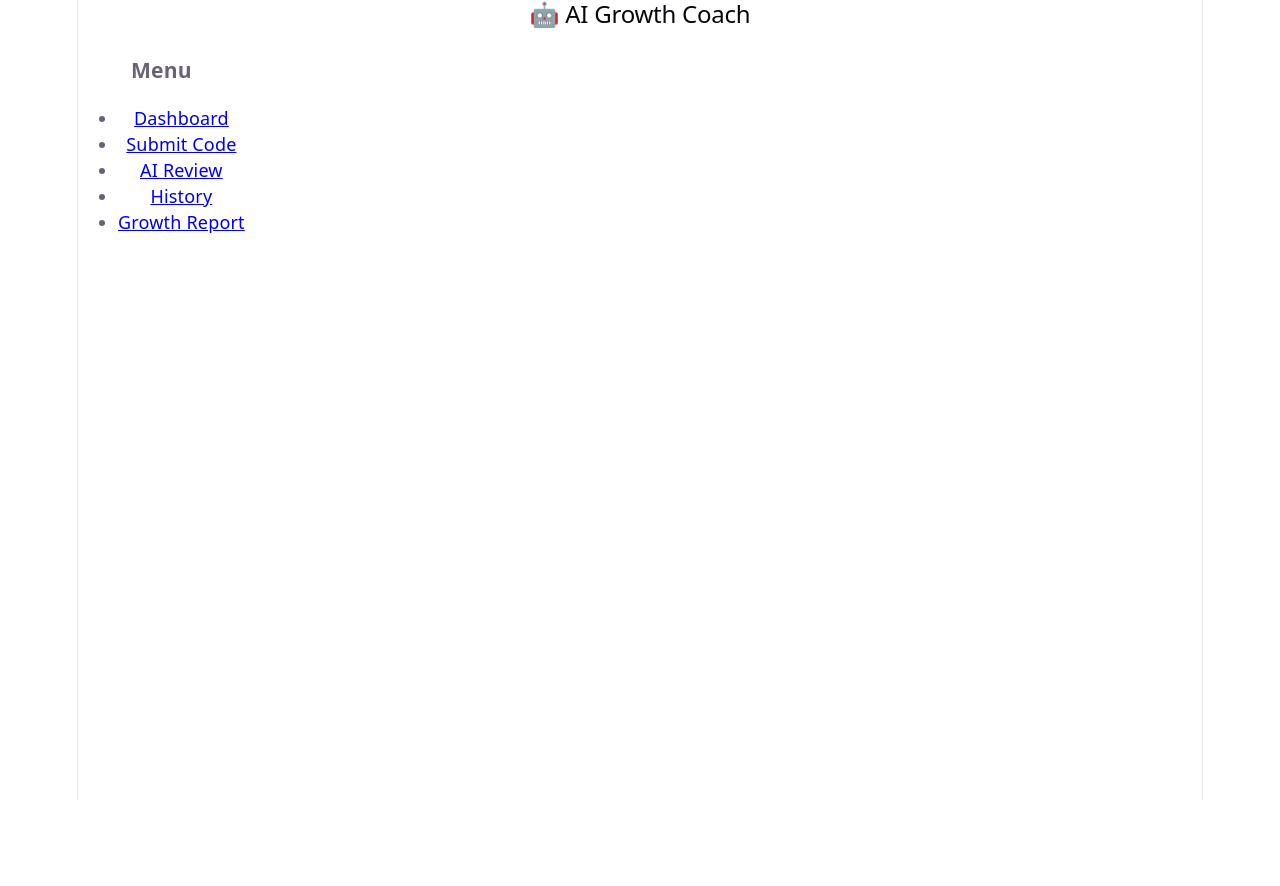
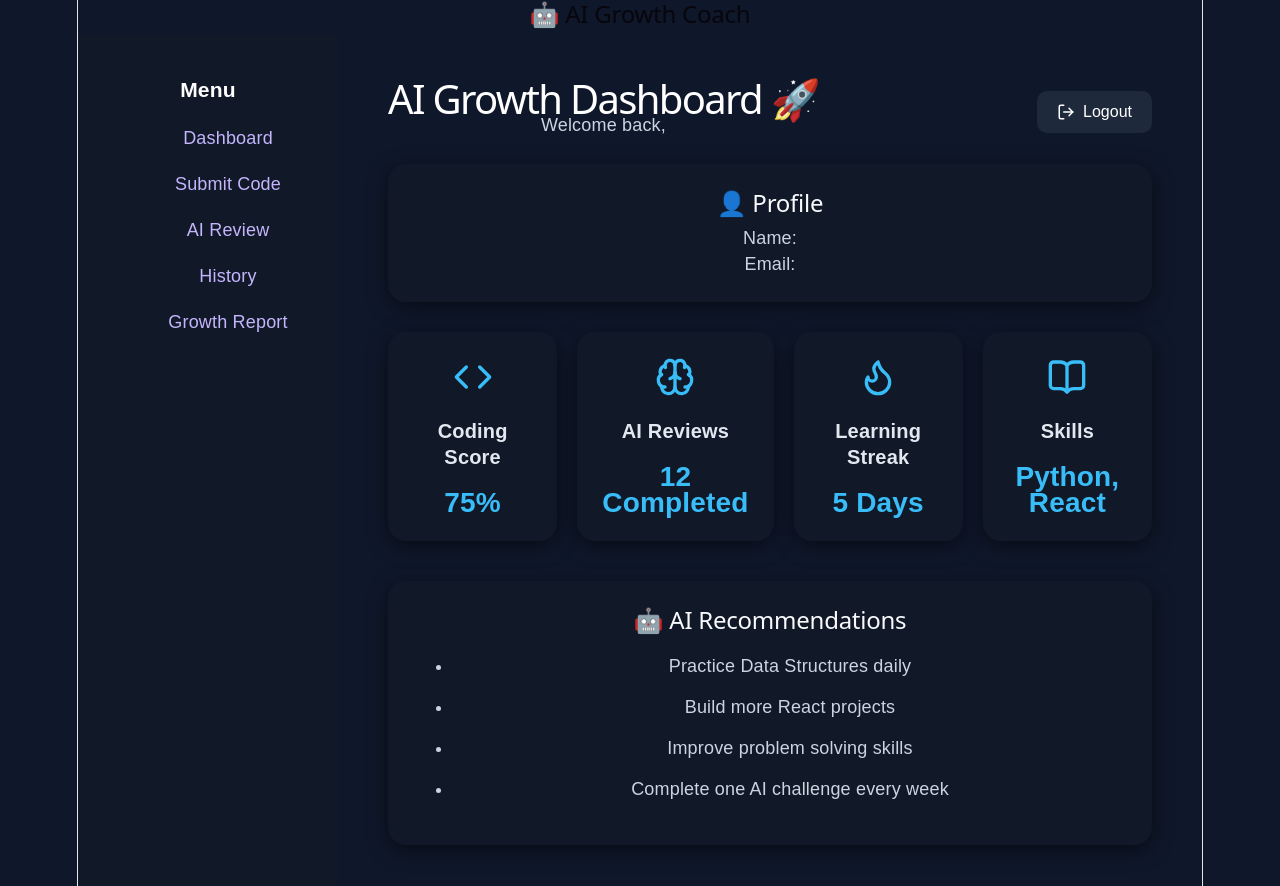
Before and after one commit to ACM-CodeHub/ai-growth-coach, a React (Vite) app in the folder ai-growth-coach-frontend/: page /dashboard in a window 1280 px wide. Shown: the top 886 px of the page. Before the commit the page ends 800 px from the top, so only its background shows below. Built offline with nearby package versions, Linux system fonts and the light colour scheme.

Commit message:
feat: add authentication flow and AI growth dashboard

```diff
--- a/ai-growth-coach-frontend/package.json
+++ b/ai-growth-coach-frontend/package.json
@@ -11,6 +11,7 @@
   },
   "dependencies": {
     "axios": "^1.19.0",
+    "lucide-react": "^1.31.0",
     "react": "^19.2.8",
     "react-dom": "^19.2.8",
     "react-router-dom": "^7.18.2",
--- a/ai-growth-coach-frontend/src/App.css
+++ b/ai-growth-coach-frontend/src/App.css
@@ -1,12 +1,16 @@
+/* ===== Global ===== */
+
 body {
   margin: 0;
   font-family: Arial, sans-serif;
-  background: #f5f7fb;
+  background: #0f172a;
+  color: white;
 }
 
+/* ===== Navbar ===== */
 
 nav {
-  background: #1e293b;
+  background: #020617;
   color: white;
   padding: 15px 30px;
 }
@@ -14,17 +18,18 @@ nav {
 
 nav h2 {
   margin: 0;
+  color: white;
 }
 
+/* ===== Sidebar Menu ===== */
 
 .menu {
   width: 220px;
   min-height: 100vh;
-  background: #334155;
+  background: #111827;
   color: white;
   padding: 20px;
 }
-
 
 .menu li {
   list-style: none;
@@ -32,82 +37,192 @@ nav h2 {
   cursor: pointer;
 }
 
+.menu li a {
+  color: #c4b5fd;
+  text-decoration: none;
+}
 
-.dashboard-card {
-  background: white;
-  padding: 25px;
-  border-radius: 12px;
-  margin-top: 20px;
+.menu li a:hover {
+  color: #38bdf8;
 }
+
+/* ===== Main ===== */
 
 main {
   overflow-x: hidden;
 }
 
-
 h1 {
   font-size: 40px;
+  color: white;
 }
 
+/* ===== Dashboard ===== */
+
+.dashboard {
+  padding: 30px;
+  min-height: 100vh;
+  background: #0f172a;
+}
+
+/* Header */
+
+.dashboard-header {
+  display:flex;
+  justify-content:space-between;
+  align-items:center;
+  margin-bottom:25px;
+}
+
+.dashboard-header h1 {
+  font-size:40px;
+  margin:0;
+  color:white;
+}
+
+.dashboard-header p {
+  font-size:18px;
+  color:#cbd5e1;
+}
+
+.dashboard-header button {
+  display:flex;
+  align-items:center;
+  gap:8px;
+  background:#1e293b;
+  color:white;
+  border:none;
+  padding:12px 20px;
+  border-radius:10px;
+  cursor:pointer;
+  font-size:16px;
+}
+
+.dashboard-header button:hover {
+  background:#334155;
+}
+
+/* ===== Profile Card ===== */
+
+.profile-card {
+  background:#111827;
+  padding:25px;
+  border-radius:18px;
+  margin-bottom:30px;
+  color:white;
+  box-shadow:0 5px 20px rgba(0,0,0,0.5);
+}
+
+.profile-card h2 {
+  margin-top:0;
+  color:#f8fafc;
+}
+
+.profile-card p {
+  color:#cbd5e1;
+  font-size:18px;
+}
+
+/* ===== Dashboard Cards ===== */
+
+.dashboard-cards {
+  display:grid;
+  grid-template-columns:repeat(4,1fr);
+  gap:20px;
+  margin-top:30px;
+}
+
+.card {
+  background:#111827;
+  padding:25px;
+  border-radius:18px;
+  text-align:center;
+  color:white;
+  box-shadow:0 5px 20px rgba(0,0,0,0.5);
+  transition:0.3s;
+}
+
+.card:hover {
+  transform:translateY(-5px);
+  background:#1e293b;
+}
+
+.card svg {
+  width:40px;
+  height:40px;
+  color:#38bdf8;
+}
+
+.card h3 {
+  color:#e2e8f0;
+  font-size:20px;
+}
+
+.card p {
+  font-size:28px;
+  font-weight:bold;
+  color:#38bdf8;
+}
+
+/* ===== AI Recommendations ===== */
+
+.recommendations {
+  background:#111827;
+  margin-top:40px;
+  padding:25px;
+  border-radius:18px;
+  color:white;
+  box-shadow:0 5px 20px rgba(0,0,0,0.5);
+}
+
+.recommendations h2 {
+  color:#f8fafc;
+}
+
+.recommendations li {
+  margin:15px 0;
+  font-size:18px;
+  color:#cbd5e1;
+}
+
+/* ===== Old Card Compatibility ===== */
 
 .dashboard-card {
-  max-width: 500px;
+  background:#111827;
+  padding:25px;
+  border-radius:15px;
+  color:white;
 }
 
+.card-icon {
+  font-size:35px;
+  margin-bottom:15px;
+}
 
 svg {
-  max-width: 100%;
+  max-width:100%;
 }
 
+/* ===== Responsive ===== */
+
+@media(max-width:900px){
+
 .dashboard-cards{
-
-display:flex;
-
-gap:20px;
-
-flex-wrap:wrap;
+grid-template-columns:repeat(2,1fr);
+}
 
 }
 
+@media(max-width:600px){
 
-.card{
+.dashboard-cards{
+grid-template-columns:1fr;
+}
 
-background:#20212b;
-
-padding:20px;
-
-border-radius:15px;
-
-width:200px;
-
-text-align:center;
-
-box-shadow:0 0 10px #000;
-
+.dashboard-header{
+flex-direction:column;
+align-items:flex-start;
+gap:15px;
+}
 
 }
-
-
-.card h2{
-
-font-size:32px;
-
-color:#61dafb;
-
-}
-
-
-.card h3{
-
-color:white;
-
-}
-
-
-li{
-
-margin:10px;
-
-font-size:18px;
-
-}
--- a/ai-growth-coach-frontend/src/App.jsx
+++ b/ai-growth-coach-frontend/src/App.jsx
@@ -27,11 +27,11 @@ function App() {
 
           <Routes>
 
-            <Route path="/" element={<Dashboard />} />
+            <Route path="/register" element={<Register />} />
 
             <Route path="/login" element={<Login />} />
 
-            <Route path="/register" element={<Register />} />
+            <Route path="/dashboard" element={<Dashboard />} />
 
             <Route path="/submit-code" element={<SubmitCode />} />
 
--- a/ai-growth-coach-frontend/src/components/Card.jsx
+++ b/ai-growth-coach-frontend/src/components/Card.jsx
@@ -1,22 +1,17 @@
-function Card({title,value,icon}){
-
+function Card({icon,title,value}){
 return(
-
 <div className="card">
-
+<div className="card-icon">
+{icon}
+</div>
 <h3>
-{icon} {title}
+{title}
 </h3>
-
-<h2>
+<p>
 {value}
-</h2>
-
+</p>
 </div>
-
 )
-
 }
 
-
 export default Card;
--- a/ai-growth-coach-frontend/src/pages/Dashboard.jsx
+++ b/ai-growth-coach-frontend/src/pages/Dashboard.jsx
@@ -1,80 +1,92 @@
+import { useNavigate } from "react-router-dom";
+import { Code, Brain, Flame, BookOpen, LogOut } from "lucide-react";
 import Card from "../components/Card";
-
+import "../App.css";
 
 function Dashboard(){
+const navigate = useNavigate();
+const user = JSON.parse(localStorage.getItem("user"));
+const logout = ()=>{
 
+localStorage.removeItem("user");
+navigate("/login");
+
+};
 
 return(
+<div className="dashboard">
+{/* Header */}
+
+<div className="dashboard-header">
 
 <div>
-
-
 <h1>
 AI Growth Dashboard 🚀
 </h1>
 
+<p>
+Welcome back, {user?.name}
+</p>
+</div>
+
+<button onClick={logout}>
+<LogOut size={18}/>
+Logout
+</button>
+
+</div>
+{/* Profile */}
+
+<div className="profile-card">
+<h2>
+👤 Profile
+</h2>
 
 <p>
-Track your coding progress with AI insights.
+Name: {user?.name}
 </p>
 
+<p>
+Email: {user?.email}
+</p>
 
+</div>
+{/* Stats */}
 
 <div className="dashboard-cards">
 
+<Card
+icon={<Code/>}
+title="Coding Score"
+value="75%"
+/>
 
 <Card
-
-icon="💻"
-
-title="Coding Score"
-
-value="75%"
-
+icon={<Brain/>}
+title="AI Reviews"
+value="12 Completed"
 />
 
+<Card
+icon={<Flame/>}
+title="Learning Streak"
+value="5 Days"
+/>
 
 <Card
-
-icon="🤖"
-
-title="AI Reviews"
-
-value="12 Completed"
-
+icon={<BookOpen/>}
+title="Skills"
+value="Python, React"
 />
 
+</div>
+{/* AI Recommendations */}
 
-<Card
-
-icon="🔥"
-
-title="Learning Streak"
-
-value="5 Days"
-
-/>
-
-
-<Card
-
-icon="📚"
-
-title="Skills"
-
-value="Python, React"
-
-/>
-
-
-</div>
-
-
+<div className="recommendations">
 
 <h2>
-AI Recommendations
+🤖 AI Recommendations
 </h2>
-
 
 <ul>
 
@@ -83,16 +95,20 @@ Practice Data Structures daily
 </li>
 
 <li>
-Improve React component design
+Build more React projects
 </li>
 
 <li>
-Solve 2 coding problems every day
+Improve problem solving skills
 </li>
 
+<li>
+Complete one AI challenge every week
+</li>
 
 </ul>
 
+</div>
 
 </div>
 
@@ -100,5 +116,4 @@ Solve 2 coding problems every day
 
 }
 
-
 export default Dashboard;
--- a/ai-growth-coach-frontend/src/pages/Login.jsx
+++ b/ai-growth-coach-frontend/src/pages/Login.jsx
@@ -1,106 +1,71 @@
-import {useState, useContext} from "react";
+import {useState} from "react";
+import API from "../services/api";
 import {useNavigate} from "react-router-dom";
-import {AuthContext} from "../context/AuthContext";
-
 
 function Login(){
-
 const navigate = useNavigate();
-
-const {login} = useContext(AuthContext);
-
-
-const [email,setEmail]=useState("");
-const [password,setPassword]=useState("");
-
-
-
-const handleLogin=(e)=>{
+const [email,setEmail] = useState("");
+const [password,setPassword] = useState("");
+const handleLogin = async(e)=>{
 
 e.preventDefault();
 
+try{
+const response = await API.post(
+"/auth/login",
+{
+email,
+password
+}
+);
 
-const userData = {
-    email,
-    password
-};
+localStorage.setItem(
+"user",
+JSON.stringify(response.data.user)
+);
 
+navigate("/dashboard");
+}
+catch(error){
 
-login(userData);
-
-
-navigate("/");
-
+console.log(error.response.data);
+alert(error.response.data.detail);
 
 }
 
-
+};
 
 return(
 
 <div>
 
-<h1>
-Login
-</h1>
-
+<h2>Login</h2>
 
 <form onSubmit={handleLogin}>
 
+<input
+type="email"
+placeholder="Email"
+value={email}
+onChange={(e)=>setEmail(e.target.value)}
+/>
 
 <input
-
-type="email"
-
-placeholder="Email"
-
-value={email}
-
-onChange={(e)=>setEmail(e.target.value)}
-
+type="password"
+placeholder="Password"
+value={password}
+onChange={(e)=>setPassword(e.target.value)}
 />
 
-
-<br/>
-
-
-<input
-
-type="password"
-
-placeholder="Password"
-
-value={password}
-
-onChange={(e)=>setPassword(e.target.value)}
-
-/>
-
-
-<br/>
-
-
-<button>
+<button type="submit">
 Login
 </button>
 
-
 </form>
 
-
-
-<p>
-
-Don't have account?
-
 <button onClick={()=>navigate("/register")}>
-
 Register
-
 </button>
-
-</p>
-
 
 </div>
 
@@ -108,5 +73,4 @@ Register
 
 }
 
-
 export default Login;
--- a/ai-growth-coach-frontend/src/pages/Register.jsx
+++ b/ai-growth-coach-frontend/src/pages/Register.jsx
@@ -1,94 +1,98 @@
-import {useState} from "react";
-import {useNavigate} from "react-router-dom";
+import { useState } from "react";
+import { useNavigate } from "react-router-dom";
+import API from "../services/api";
 
+function Register() {
+    const navigate = useNavigate();
 
-function Register(){
+    const [formData, setFormData] = useState({
+        name: "",
+        email: "",
+        password: "",
+    });
 
-const navigate = useNavigate();
+    const handleChange = (e) => {
+        setFormData({
+            ...formData,
+            [e.target.name]: e.target.value,
+        });
+    };
 
+    const handleRegister = async (e) => {
+        e.preventDefault();
 
-const [name,setName]=useState("");
-const [email,setEmail]=useState("");
-const [password,setPassword]=useState("");
+        try {
+            const response = await API.post("/auth/register", formData);
 
+            console.log("Registration response:", response.data);
 
+            alert("Registration successful!");
 
-const handleRegister=(e)=>{
+            navigate("/login");
+        } catch (error) {
+            console.error("Registration error:", error);
 
-e.preventDefault();
+            alert(
+                error.response?.data?.detail ||
+                "Registration failed. Please try again."
+            );
+        }
+    };
 
+    return (
+        <div>
+            <h1>Create Account</h1>
 
-console.log({
-name,
-email,
-password
-});
+            <form onSubmit={handleRegister}>
+                <div>
+                    <label>Name</label>
+                    <input
+                        type="text"
+                        name="name"
+                        value={formData.name}
+                        onChange={handleChange}
+                        placeholder="Enter your name"
+                        required
+                    />
+                </div>
 
+                <div>
+                    <label>Email</label>
+                    <input
+                        type="email"
+                        name="email"
+                        value={formData.email}
+                        onChange={handleChange}
+                        placeholder="Enter your email"
+                        required
+                    />
+                </div>
 
-navigate("/login");
+                <div>
+                    <label>Password</label>
+                    <input
+                        type="password"
+                        name="password"
+                        value={formData.password}
+                        onChange={handleChange}
+                        placeholder="Enter your password"
+                        required
+                    />
+                </div>
 
+                <button type="submit">
+                    Register
+                </button>
+            </form>
 
+            <p>
+                Already have an account?{" "}
+                <button type="button" onClick={() => navigate("/login")}>
+                    Login
+                </button>
+            </p>
+        </div>
+    );
 }
 
-
-
-return(
-
-<div>
-
-
-<h1>
-Create Account
-</h1>
-
-
-<form onSubmit={handleRegister}>
-
-
-<input
-placeholder="Name"
-value={name}
-onChange={(e)=>setName(e.target.value)}
-/>
-
-
-<br/>
-
-
-<input
-placeholder="Email"
-value={email}
-onChange={(e)=>setEmail(e.target.value)}
-/>
-
-
-<br/>
-
-
-<input
-type="password"
-placeholder="Password"
-value={password}
-onChange={(e)=>setPassword(e.target.value)}
-/>
-
-
-<br/>
-
-
-<button>
-Register
-</button>
-
-
-</form>
-
-
-</div>
-
-)
-
-}
-
-
 export default Register;
--- a/ai-growth-coach-frontend/src/services/api.js
+++ b/ai-growth-coach-frontend/src/services/api.js
@@ -0,0 +1,7 @@
+import axios from "axios";
+
+const API = axios.create({
+    baseURL: "http://127.0.0.1:8000"
+});
+
+export default API;
```
Also changed, not shown: 2 other files (tests, documents, lock files or other folders).
